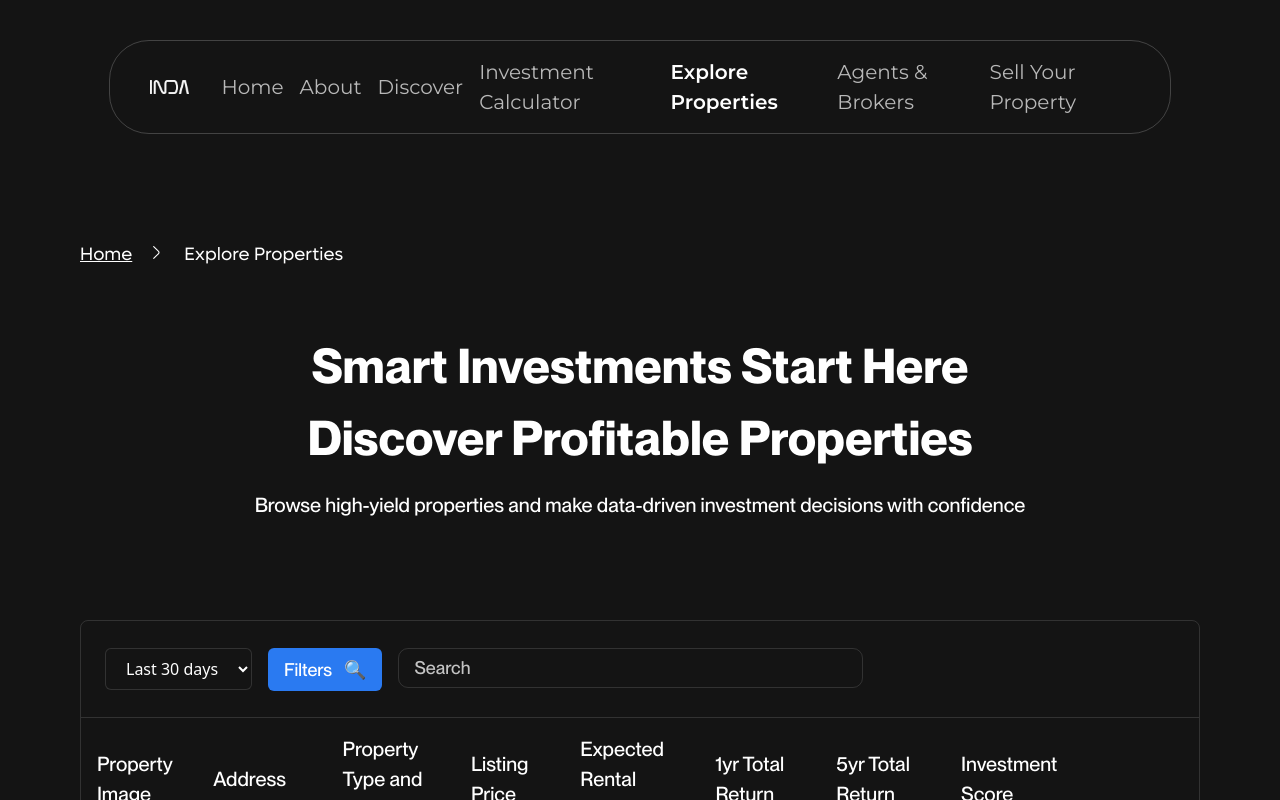
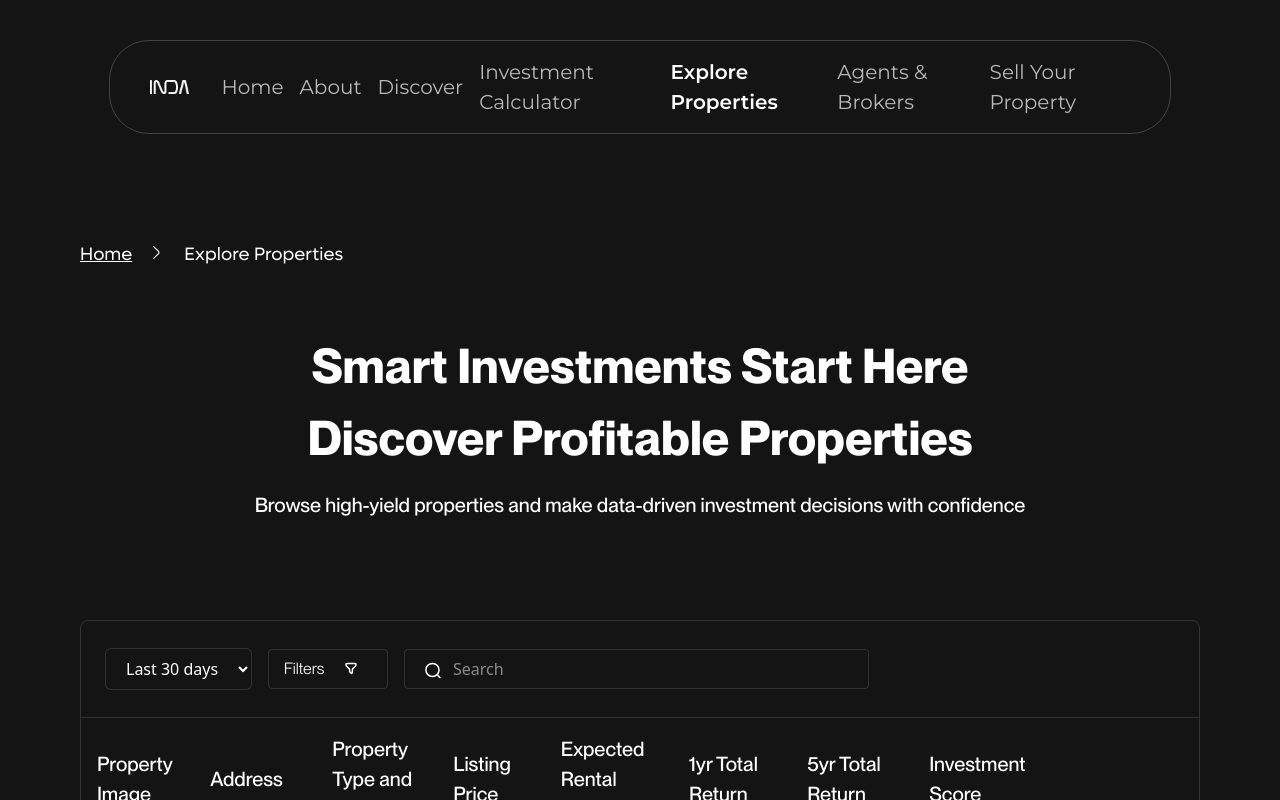
Before and after one commit to Inda-Realty-Limited/inda-user-facing-webapp, a Next.js app: page /explore-properties in a window 1280 px wide. Shown: the top 800 px of the page. Built offline with nearby package versions, Linux system fonts and the light colour scheme.

Commit message:
Add filter and search icons; enhance Input and Table components with search functionality and styling improvements

```diff
--- a/public/icons/index.ts
+++ b/public/icons/index.ts
@@ -1,7 +1,9 @@
 export { default as arrow_right } from "./arrow_right.svg";
 export { default as double_arrow_down } from "./double_arrow_down.svg";
+export { default as filter } from "./filter.svg";
 export { default as instagram } from "./instagram.svg";
 export { default as linkedin } from "./linkedin.svg";
+export { default as search } from "./search.svg";
 export { default as tiktok } from "./tiktok.svg";
 export { default as twitter } from "./twitter.svg";
 export { default as youtube } from "./youtube.svg";
--- a/src/components/base/Button.tsx
+++ b/src/components/base/Button.tsx
@@ -21,7 +21,7 @@ export const Button = ({
   const baseStyles =
     "px-4 cursor-pointer py-2 rounded-md font-medium focus:outline-none";
   const variantStyles = {
-    primary: "bg-primary text-white ",
+    primary: `bg-primary text-white ${className}`,
     secondary: "bg-gray-200 text-gray-900 hover:bg-gray-300",
   };
 
--- a/src/components/base/Input.tsx
+++ b/src/components/base/Input.tsx
@@ -1,7 +1,9 @@
+import { Icon } from "../inc";
 import { Text } from "./Text";
 
 interface InputProps {
   type?: string;
+  icon?: boolean;
   value: string | number;
   onChange: (e: React.ChangeEvent<HTMLInputElement>) => void;
   placeholder?: string;
@@ -16,27 +18,24 @@ export const Input = ({
   placeholder,
   label,
   className = "",
+  icon = false,
 }: InputProps) => {
   return (
     <div className="flex flex-col">
       {label && <Text className="mb-1">{label}</Text>}
       <div className="relative">
+        {icon && (
+          <div className="absolute inset-y-0 left-4 top-2 flex items-center text-[#FFFFFFBF]">
+            <Icon name="search" />
+          </div>
+        )}
         <input
           type={type}
           value={value}
           onChange={onChange}
-          placeholder=""
-          className={`${className}`}
+          placeholder={placeholder}
+          className={` ${icon ? "pl-12" : "px-4"} ${className}`}
         />
-        {placeholder && !value && (
-          <Text
-            fos={18}
-            fow={500}
-            className="absolute inset-y-0 left-4 flex items-center text-[#FFFFFFBF] pointer-events-none"
-          >
-            {placeholder}
-          </Text>
-        )}
       </div>
     </div>
   );
--- a/src/components/inc/Table.tsx
+++ b/src/components/inc/Table.tsx
@@ -1,6 +1,7 @@
-import { Button, Input, Text, XStack } from "@/components/base";
+import { Input, Text, XStack } from "@/components/base";
 import { Select } from "@/components/base/Select";
 import { ReactNode, useState } from "react";
+import { Icon } from "./Icon";
 
 interface TableColumn {
   header: string;
@@ -25,34 +26,48 @@ export const Table = ({ columns, data }: TableProps) => {
     setSearchQuery(e.target.value);
   };
 
+  const filteredData = data.filter((row) =>
+    columns.some((column) =>
+      String(row[column.accessor])
+        .toLowerCase()
+        .includes(searchQuery.toLowerCase())
+    )
+  );
+
   return (
     <div className="w-full border border-[#ABABAB33] rounded-[8px] overflow-hidden">
-      <XStack gap="gap-[16px]" className=" mx-6 h-[96px] items-center">
+      <XStack gap="gap-[16px]" className="mx-6 h-[96px] items-center">
         <Select
           options={options}
           value="30"
           onChange={(e) => console.log(e.target.value)}
-          className="bg-background text-white px-4 py-2 rounded-[10px]"
+          className="bg-background text-white px-4 py-2 rounded"
         />
 
-        <div className="flex gap-4">
-          <Button className="bg-[#1E1E1E] text-white px-4 py-2 rounded-[10px] flex items-center">
-            Filters <span className="ml-2">🔍</span>
-          </Button>
+        <XStack
+          align="center"
+          className="border border-[#ABABAB33] cursor-pointer h-[40px] text-white w-[120px] justify-center rounded"
+        >
+          <Text fow={400} fos={16}>
+            Filters
+          </Text>
+          <Icon name="filter" className="mt-2" />
+        </XStack>
 
         <Input
+          icon
           type="text"
           value={searchQuery}
           onChange={handleSearch}
           placeholder="Search"
-            className="focus:outline-none border-[#ABABAB33] border text-white h-[40px] px-4 rounded-[10px] w-[465px]"
+          className="focus:outline-none border-[#ABABAB33] border text-white h-[40px] rounded w-[465px]"
         />
-        </div>
       </XStack>
 
+      {filteredData.length > 0 ? (
         <table className="w-full text-left text-white border-collapse">
           <thead>
-          <tr className="">
+            <tr>
               {columns.map((column, index) => (
                 <th
                   key={index}
@@ -66,7 +81,7 @@ export const Table = ({ columns, data }: TableProps) => {
             </tr>
           </thead>
           <tbody>
-          {data.map((row, rowIndex) => (
+            {filteredData.map((row, rowIndex) => (
               <tr key={rowIndex} className="hover:bg-[#2A2A2A]">
                 {columns.map((column, colIndex) => (
                   <td key={colIndex} className="p-4">
@@ -83,6 +98,13 @@ export const Table = ({ columns, data }: TableProps) => {
             ))}
           </tbody>
         </table>
+      ) : (
+        <div className="flex justify-center items-center h-[200px]">
+          <Text fow={500} fos={18} className="text-[#FFFFFFBF]">
+            No data found for your search.
+          </Text>
+        </div>
+      )}
     </div>
   );
 };
--- a/src/views/explore-properties/index.tsx
+++ b/src/views/explore-properties/index.tsx
@@ -1,4 +1,4 @@
-import { Button, Text, YStack } from "@/components/base";
+import { Text, YStack } from "@/components/base";
 import { Breadcrumb, Table } from "@/components/inc";
 import { Property, properties } from "@/constants/data";
 import { Layout } from "@/layouts";
@@ -18,7 +18,7 @@ export default function ExploreProperties() {
         <img
           src={value}
           alt="Property"
-          className="w-[80px] h-[80px] object-cover rounded-[10px]"
+          className="w-[125px] h-[80px] object-cover rounded-[8px]"
         />
       ),
     },
@@ -39,9 +39,9 @@ export default function ExploreProperties() {
       header: "",
       accessor: "actions",
       render: (_, row) => (
-        <Button className="bg-primary text-white px-4 py-2 rounded-[10px]">
+        <button className="h-[37px] w-[120px] rounded-[8px] bg-primary text-sm text-white cursor-pointer">
           Make an Offer
-        </Button>
+        </button>
       ),
     },
   ];
```
Also changed, not shown: public/icons/filter.svg (added), public/icons/search.svg (added). Lines whose indentation alone changed are shown as unchanged.
